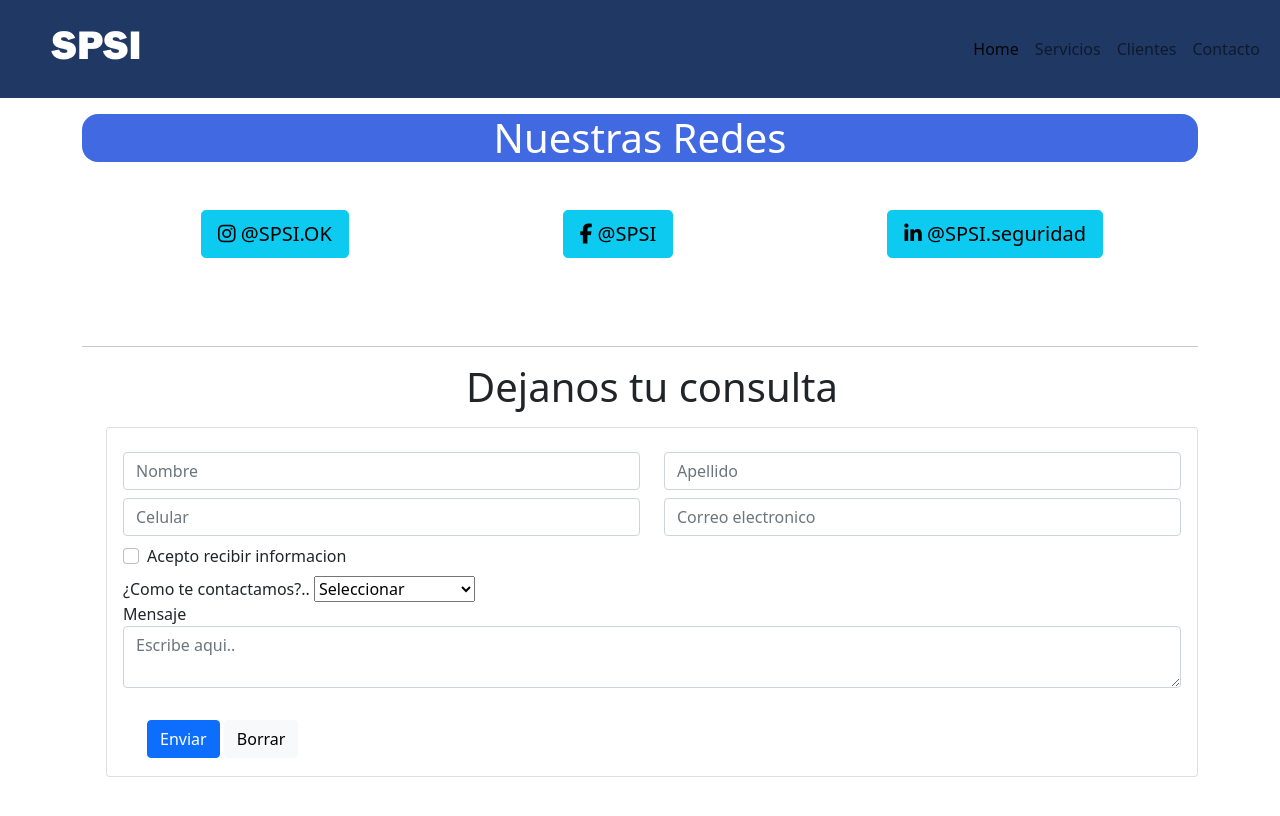
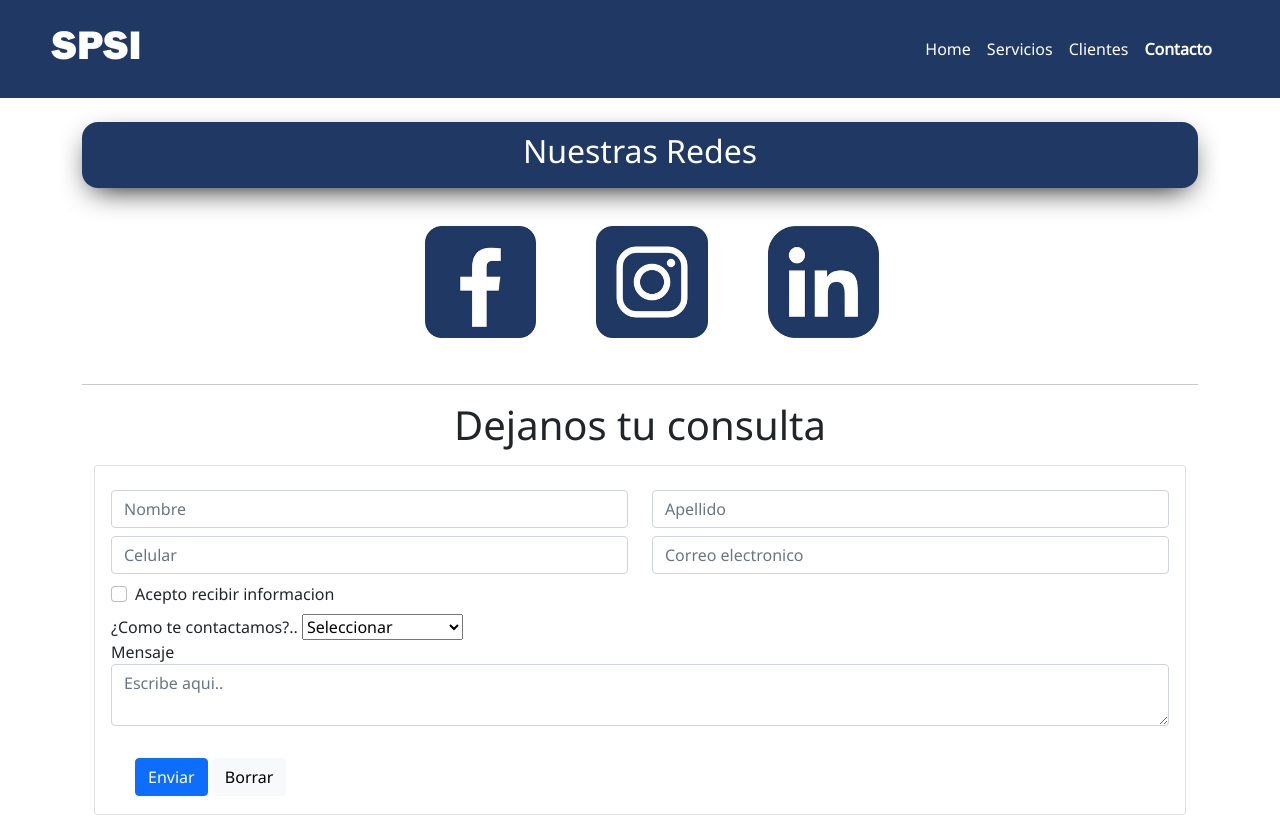
Before and after one commit to Rodrigomdiaz92/Spsi-sistemas-de-seguridad, a website: page contacto/index.html in a window 1280 px wide. Shown: the top 816 px of the page. Drawn offline with nearby package versions, Linux system fonts and the light colour scheme.

Commit message:
arreglos web

```diff
--- a/contacto/index.html
+++ b/contacto/index.html
@@ -22,10 +22,15 @@
       href="https://fonts.googleapis.com/css2?family=Roboto&display=swap"
       rel="stylesheet"
     />
+     <!-- Google Fonts -->
+     <link rel="preconnect" href="https://fonts.googleapis.com">
+     <link rel="preconnect" href="https://fonts.gstatic.com" crossorigin>
+     <link href="https://fonts.googleapis.com/css2?family=Noto+Sans&display=swap" rel="stylesheet">
+
   </head>
   <body>
     <header>
-      <nav class="navbar navbar-expand-lg navbar-light nav-bar-spsi">
+      <nav class="navbar navbar-expand-lg  nav-bar-spsi">
         <div class="container-fluid">
           <div class="container">
             <img src="../img/spsi-logo.png" alt="" />
@@ -43,9 +48,9 @@
             <span class="navbar-toggler-icon"></span>
           </button>
           <div class="collapse navbar-collapse" id="navbarSupportedContent">
-            <ul class="navbar-nav me-auto mb-2 mb-lg-0">
+            <ul class="navbar-nav me-5 mb-2 mb-lg-0">
               <li class="nav-item">
-                <a class="nav-link active" aria-current="page" href="/">Home</a>
+                <a class="nav-link " aria-current="page" href="/">Home</a>
               </li>
               <li class="nav-item">
                 <a class="nav-link" href="../servicios/">Servicios</a>
@@ -54,7 +59,7 @@
                 <a class="nav-link">Clientes</a>
               </li>
               <li class="nav-item">
-                <a class="nav-link" href="../contacto/">Contacto</a>
+                <a class="nav-link active" href="../contacto/">Contacto</a>
               </li>
             </ul>
           </div>
@@ -62,23 +67,22 @@
       </nav>
     </header>
     <main>
-      <div class="container mt-3" style="width: 1200px;">
-        <div class="intro__title">
-            <h1 class="text-center">Nuestras Redes</h1>
+      <div class="container mt-4" style="width: 1200px;">
+        <div id="color-redes" class="intro__title">
+            <h2 class="text-center">Nuestras Redes</h2>
+
         </div>
-        <div class="container d-flex justify-content-center mt-5" style="width: 1200px;">
-          <button type="button" class="btn btn-info btn-lg mx-auto"><i class="fab fa-instagram"></i
-            > @SPSI.OK</button>
-          <button type="button" class="btn btn-info btn-lg mx-auto"><i class="fab fa-facebook-f"></i
-            > @SPSI</button>
-          <button type="button" class="btn btn-info btn-lg mx-auto"><i class="fab fa-linkedin-in"></i
-            > @SPSI.seguridad</button>
+        <div class="container d-flex justify-content-center mt-2 redes" style="width: 1200px;">
+          <img src="../img/logos redes/fb.png" alt="" class="img-fluid">
+          <img src="../img/logos redes/instagram.png" alt="" class="img-fluid">
+          <img src="../img/logos redes/in.png" alt="" class="img-fluid">
         </div>
-        <br>
-        <br>
-        <br>
-        <hr>
+      </div>
+
+
+
         <div class="container mt-3" style="width: 1200px;">
+          <hr>
           <div>
               <h1 class="text-center">Dejanos tu consulta</h1>
           </div>
--- a/scss/_globals.scss
+++ b/scss/_globals.scss
@@ -4,9 +4,25 @@
   box-sizing: border-box;
 }
 
+body {
+  font-family: "Noto Sans", sans-serif;
+}
+
 .nav-bar-spsi {
   background-color: #203864;
-  color: aliceblue;
+  color: white;
+  a {
+    color: white;
+  }
+
+  a:hover {
+    color: #5fc2d4;
+  }
+}
+
+.active {
+  color: #5fc2d4;
+  font-weight: bold;
 }
 
 footer {
@@ -30,12 +46,26 @@ footer {
 }
 
 .intro__title {
-  background-color: royalblue;
+  background-color: #203864;
   color: white;
   border-radius: 1rem;
   text-align: center;
+  padding: 10px;
+  box-shadow: 0 10px 30px -10px black;
 }
 
 .carousel-indicators li {
   border-radius: 20%;
 }
+
+.btn-contacto {
+  background-color: #5fc2d4;
+  color: white;
+  font-weight: bold;
+  font-size: 1.2rem;
+}
+
+.redes img {
+  margin: 30px;
+  width: 10%;
+}
```
Also changed, not shown: index.html (+15 -7 lines), servicios/index.html (+12 -7 lines), css/style.css, img/logos redes/fb.png (added), img/logos redes/in.png (added), img/logos redes/instagram.png (added), 1 other file.
